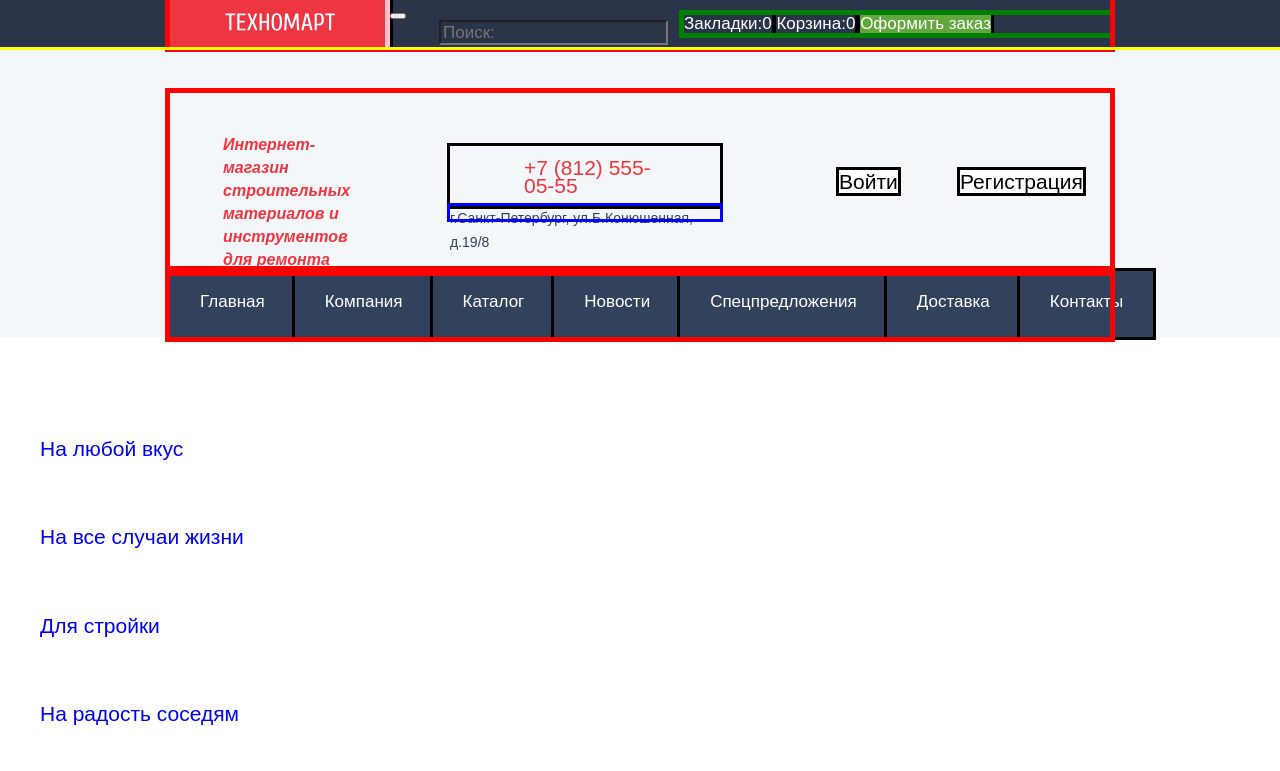
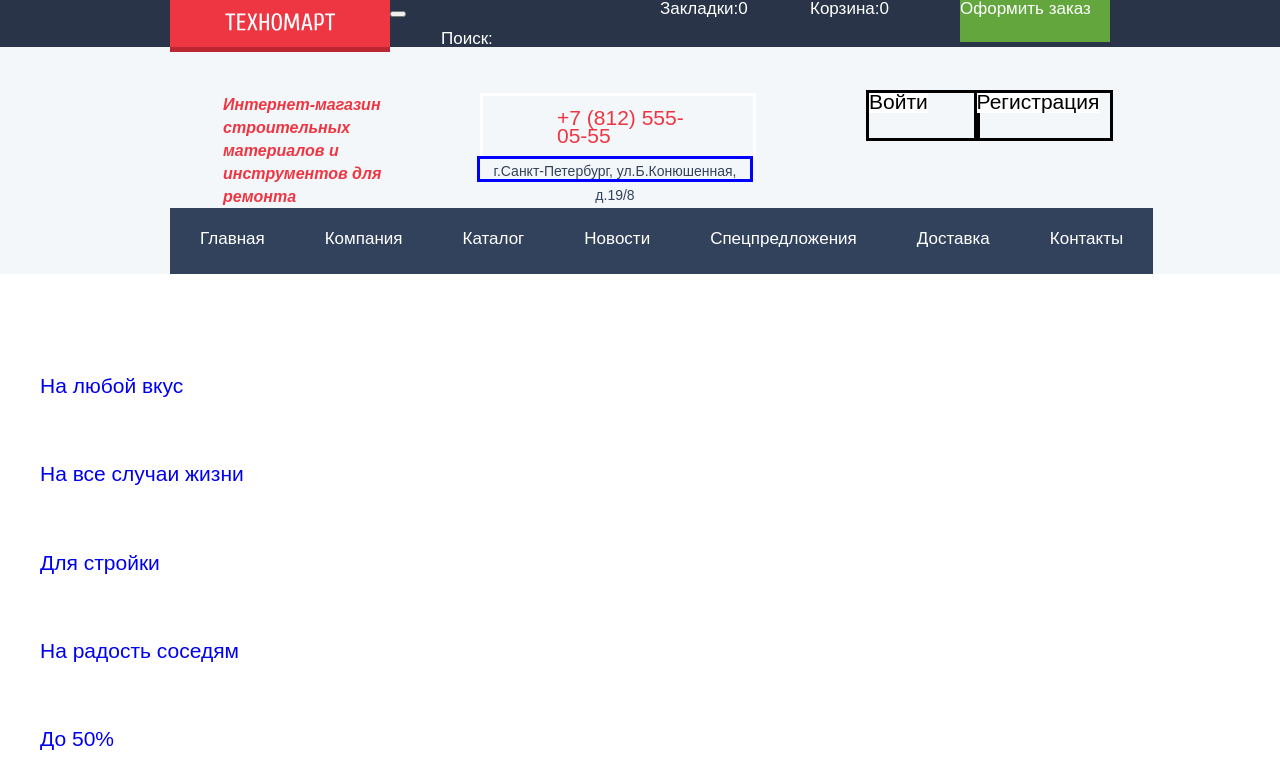
Before and after one commit to x0myak/892763-technomart-24, a plain HTML site: page index.html in a window 1280 px wide. Shown: the top 771 px of the page. Drawn offline with Linux system fonts and the light colour scheme; a web font is replaced by a local one.

Commit message:
внесла правки в шапку

```diff
--- a/css/style.css
+++ b/css/style.css
@@ -38,12 +38,8 @@ p {
 }
 
 .container {
- display: flex; /*так можно?*/
  width: 940px;
- align-items: center;
  margin: 0 auto;
-
- outline: 5px solid red;  /* временно */
 }
 
 .main-header {
@@ -54,26 +50,24 @@ p {
 
 .main-header a {
   color: inherit;
-
-  outline: 3px solid black;  /* временно */
 }
 
 .top-level {
-  min-height: 42px;
+  margin: 0;
+  padding: 0;
+
   margin-bottom: 46px;
   background-color: #293449;
-
-  outline: 3px solid yellow;  /* временно */
 }
 
-.container .header-navigation {
+.top-level .container {
   display: flex;
 }
 
 .technomart-logo {
   width: 220px;
   height: 47px;
-  box-shadow: 0px 5px 0 0  rgba(0, 0, 0, 0.24);
+  box-shadow: 0px 5px 0 0  #ba2732;
 }
 
 .technomart-logo img {
@@ -90,37 +84,49 @@ p {
   background-color: #ba2732;
 }
 
+.header-navigation-tools form {
+  width: 270px;
+  height: 42px;
+  box-sizing: border-box;
+}
+
 .search {
+  height: inherit;
+  position: relative;
   margin-left: 49px;
+  border: none;
   background-color: transparent;
+}
+
+.search::placeholder {
+  color: #ffffff;
 }
 
 .search:hover,
 .search:focus {
+  background-color: #212a3a;
+}
+
+.search:active {
   background-color: #ffffff;
 }
 
 .search::before {
   content: "";
-  position: relative;
+  position: absolute;
   margin-right: 15px;
   background: url(../img/icon-search.svg);
-}
-
-.container-left {
-
-  width: 433px;
-  margin-left: auto;
-
-  outline: 5px solid green;
 }
 
 .header-navigation-tools {
   display: flex;
   flex-basis: 100%;
+  height: 42px;
+}
 
-  align-items: center;
-  outline: 5px solid pink;
+.header-navigation-tools a {
+  width: 150px;
+  height: inherit;
 }
 
 .header-navigation-order {
@@ -169,16 +175,18 @@ p {
   margin: 0;
 
   width: 196px;
-  margin-top: 40px;
   margin-left: 53px;
 
   font-size: 16px;
   font-style: italic;
   line-height: 23px;
   text-align: left;
+  background-color: #f4f7f9;
 }
 
 .header-contacts {
+  margin: 0;
+
   width: 270px;
   margin-left: 71px;
   margin-right: 79px;
@@ -188,20 +196,28 @@ p {
   display: block;
   width: 144px;
   padding: 13px 52px 11px 74px;
+  border: solid 3px #ffffff;
 }
 
-.header-contacts .address {  /* не понимаю, как его выровнять по вышестоящему элементу*/
-  height: 13px;
-
+.header-contacts .address {
+  height: 20px;
   font-size: 14px;
   line-height: 24px;
   color: #32425c;
+  text-align: center;
 
   outline: 3px solid blue;
 }
 
+.user-block {
+  width: 281px;
+  margin-left: auto;
+}
+
 .user-block ul {
   display: flex;
+  height: 45px;
+  margin: 0;
 }
 .user-block a {
   color: #000000;
@@ -218,10 +234,14 @@ p {
 
 .user-block-login {
   width: 121px;
+
+  outline: 3px solid black;  /* временно */
 }
 
 .user-block-registration {
   width: 150px;
+
+  outline: 3px solid black;  /* временно */
 }
 
 .user-block-bottom {
@@ -249,9 +269,12 @@ p {
 
 .site-navigation {
   display: flex;
+  justify-content: space-between;
 
   margin: 0px;
   padding: 0px;
+  box-shadow: inset 0px -5px 0 0 #293449;
+  background-color: #32425c;
 }
 
 .site-navigation a {
--- a/index.html
+++ b/index.html
@@ -11,19 +11,15 @@
     <header class="main-header">
       <div class="top-level">
         <div class="container">
-          <div class="header-navigation">
           <a class="technomart-logo"><img src="img/technomart_logo.svg" alt="Логотип магазина Техномарт"></a>
           <div class="header-navigation-tools">
             <form action="https://htmlacademy.ru" method="get">
               <button type="submit"></button>
               <input class="search" name="search" type="search" placeholder="Поиск:">
             </form>
-              <div class="container-left">
             <a class="header-navigation-favourites" href="favourites.html">Закладки:<span>0</span></a>
             <a class="header-navigation-basket" href="basket.html">Корзина:<span>0</span></a>
             <a class="header-navigation-order" href="order.html">Оформить заказ</a>
-              </div>
-            </div>
           </div>
         </div>
       </div>
```
Lines whose indentation alone changed are shown as unchanged.
